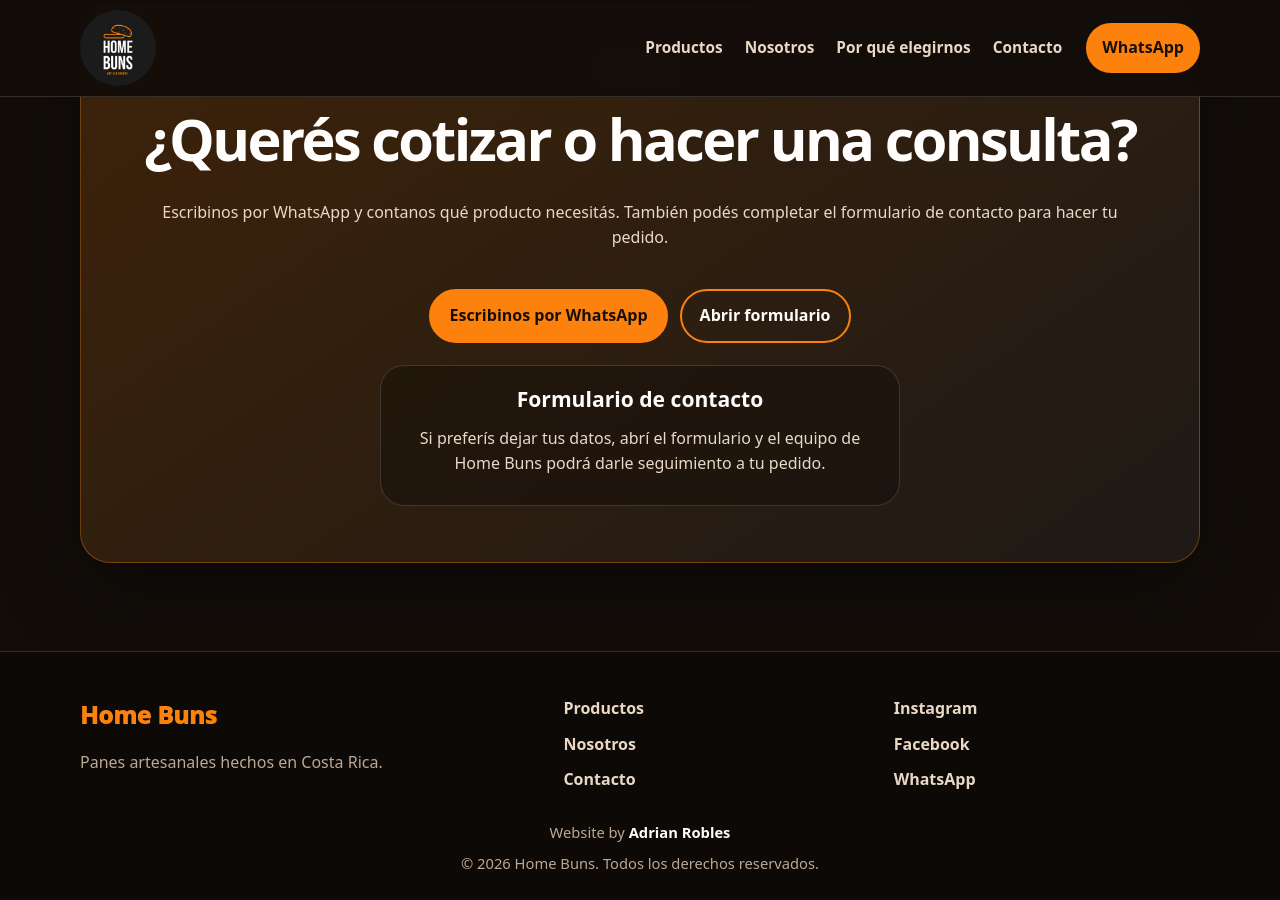
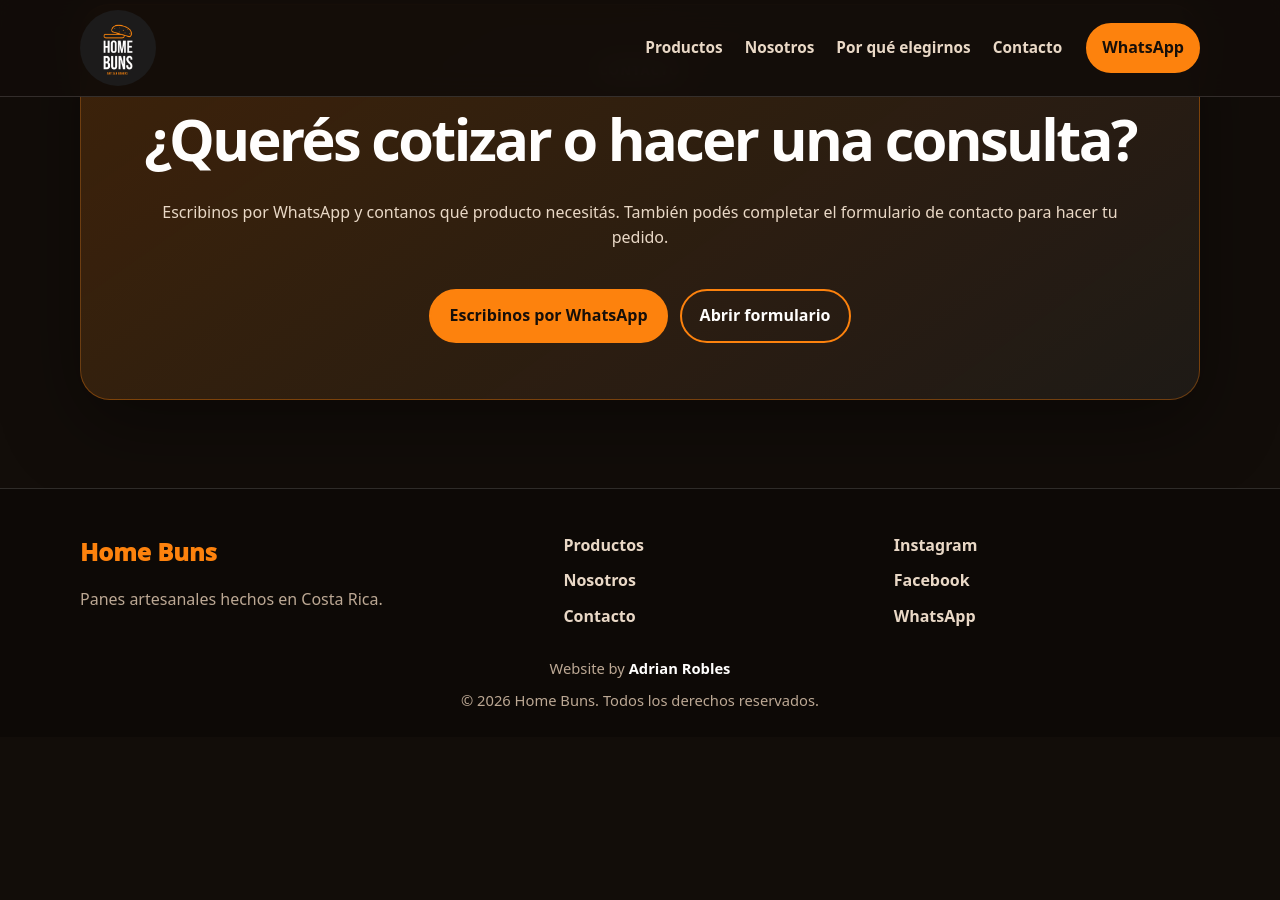
Before and after one commit to homebuns/homebunscr, a Jekyll site: the page built from index.html, in a window 1280 px wide and 900 px high, scrolled down 4232 px. Built offline with Jekyll 4.4.1, drawn with Linux system fonts in a browser that asks for light colours; after the commit the page ends 4969 px from its top, so only the background shows below that.

Commit message:
Remove extra contact form copy

```diff
--- a/index.html
+++ b/index.html
@@ -107,10 +107,6 @@
         <a class="button secondary" href="{{ site.form_url }}" target="_blank" rel="noopener">Abrir formulario</a>
       </div>
     </div>
-    <div class="form-card">
-      <h3>Formulario de contacto</h3>
-      <p>Si preferís dejar tus datos, abrí el formulario y el equipo de Home Buns podrá darle seguimiento a tu pedido.</p>
-    </div>
   </div>
 </section>
 
```
Also changed, not shown: 2 other files.
